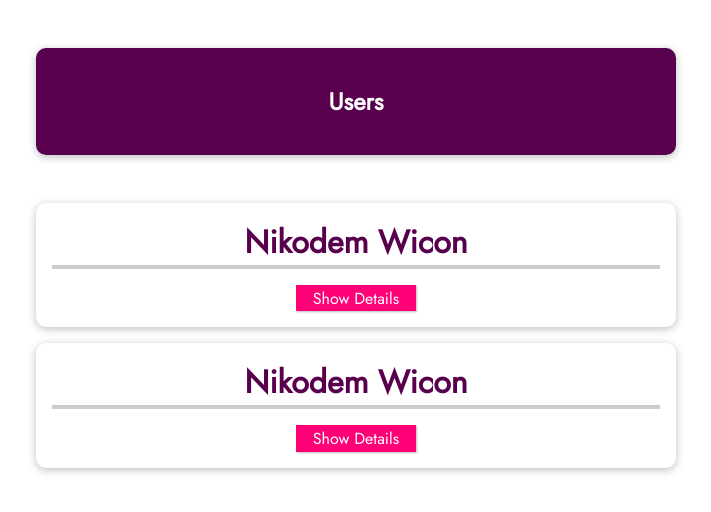
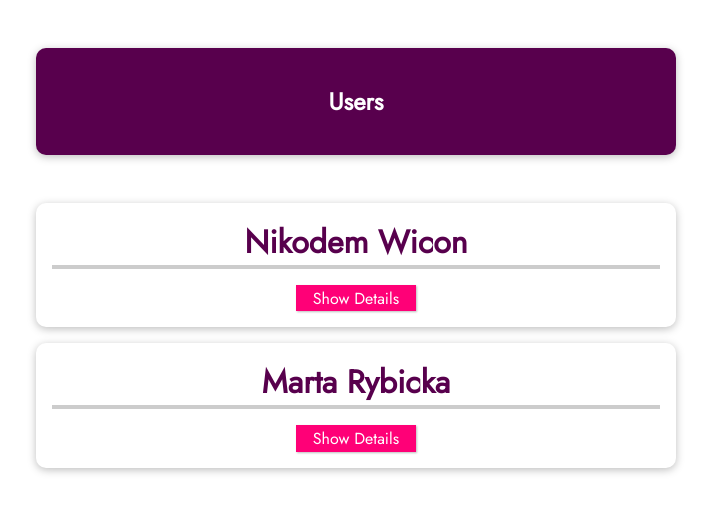
Before and after one commit to Nixon4056/VueFirstApp, a Vue app: page / in a window 1280 px wide. Shown: the top 512 px of the page, without its empty margins (284-995 px from the left). Built offline with nearby package versions, Linux system fonts and the light colour scheme.

Commit message:
props Added

```diff
--- a/src/App.vue
+++ b/src/App.vue
@@ -4,8 +4,16 @@
       <h1>Users</h1>
     </header>
     <ul>
-      <friend-contact></friend-contact>
-      <friend-contact></friend-contact>
+      <friend-contact
+        name='Nikodem Wicon'
+        phone-number='+48 696 787 013'
+        email-address='nikodem@nicode.pl'
+      ></friend-contact>
+      <friend-contact
+        name='Marta Rybicka'
+        phone-number='+48 668 246 135'
+        email-address='nikodem@nesperta.com'
+      ></friend-contact>
     </ul>
   </section>
 </template>
--- a/src/components/FriendContact.vue
+++ b/src/components/FriendContact.vue
@@ -1,10 +1,10 @@
 <template>
   <li>
-    <h2>{{ friend.name }}</h2>
+    <h2>{{ name }}</h2>
     <button @click="toggleDetails">{{ detailsAreVisible ? 'Hide' : 'Show'}} Details</button>
     <ul v-if="detailsAreVisible">
-      <li><strong>Phone: </strong>{{ friend.phone }}</li>
-      <li><strong>Email: </strong>{{ friend.email }}</li>
+      <li><strong>Phone: </strong>{{ phoneNumber }}</li>
+      <li><strong>Email: </strong>{{ emailAddress }}</li>
     </ul>
   </li>
 </template>
@@ -12,6 +12,11 @@
 <script>
 
 export default{
+  props: [
+    'name',
+    'phoneNumber',
+    'emailAddress'
+  ],
   data() {
     return{
       detailsAreVisible: false,
```
